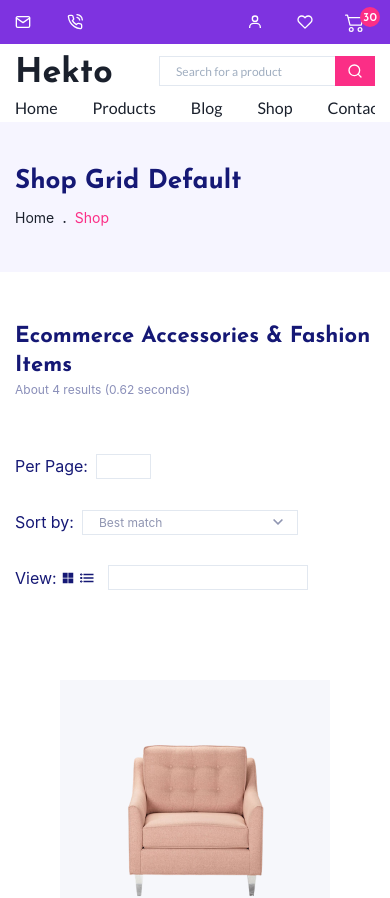
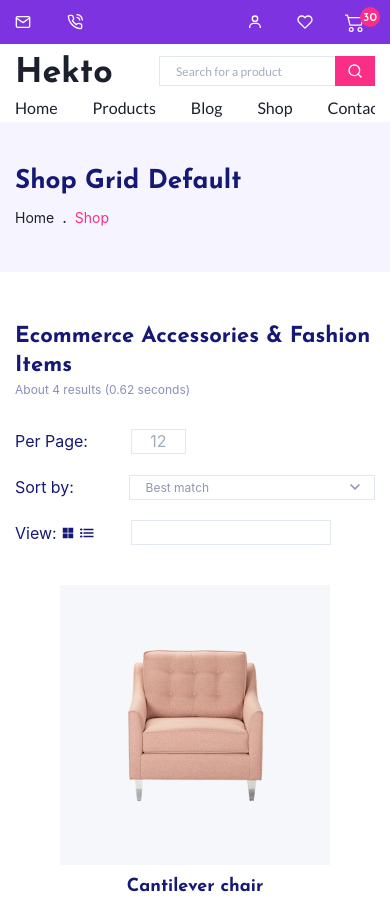
Before and after one commit to anacornachi/hekto-ecommerce, a Next.js app: page /shop in a window 390 px wide. Shown: the top 898 px of the page. Built offline with nearby package versions, Linux system fonts and the light colour scheme; no server answers.

Commit message:
wip: shop header - fixing responsiveness

```diff
--- a/src/components/ui/ShopHeader.tsx
+++ b/src/components/ui/ShopHeader.tsx
@@ -10,11 +10,11 @@ export type Props = {
 export default function ShopHeader({value, time}: Props) {
   return (
     <Flex
-      direction={{base: 'column', md: 'row'}}
+      direction={{base: 'column', lg: 'row'}}
       w="100%"
-      gap={{base: '55px', md: '0'}}
+      gap={{base: '30px', md: '30px', lg: '0'}}
     >
-      <Flex w={{base: '100%', md: '50%'}} direction="column">
+      <Flex w={{base: '100%', lg: '50%'}} direction="column" as="section">
         <Heading as="h1" fontFamily="josefin" color="navyBlue" fontSize="22px">
           Ecommerce Accessories & Fashion Items
         </Heading>
@@ -23,43 +23,50 @@ export default function ShopHeader({value, time}: Props) {
         </Text>
       </Flex>
       <Flex
-        gap="30px"
-        w={{base: '100%', md: '50%'}}
+        as="section"
+        gap={{base: '20px', md: '30px'}}
+        w={{base: '100%', lg: '50%'}}
         justify={{base: 'start', md: 'end'}}
         direction={{base: 'column', md: 'row'}}
       >
-        <Flex align="center">
+        <Flex align="center" w={{base: '100%', lg: '33%'}}>
           <label
-            style={{fontSize: '16px', color: '#151875'}}
+            style={{fontSize: '16px', color: '#151875', width: '30%'}}
             id="view-per-page"
           >
             Per Page:
           </label>
           <Input
+            borderRadius="none"
+            color="navyBlue"
+            h="25px"
+            id="view-per-page"
+            max="20"
+            maxW="55px"
+            min="0"
+            ml="8px"
+            placeholder="12"
+            textAlign="center"
             type="number"
-            min="0"
-            w="55px"
-            ml="8px"
-            h="25px"
-            max="20"
-            id="view-per-page"
-            color="navyBlue"
-            borderRadius="none"
-            textAlign="center"
+            w="70%"
           />
         </Flex>
-        <Flex align="center">
-          <label style={{fontSize: '16px', color: '#151875'}} id="sort-page">
+        <Flex align="center" w="100%">
+          <label
+            style={{fontSize: '16px', color: '#151875', width: '30%'}}
+            id="sort-page"
+          >
             Sort by:
           </label>
           <Select
             borderRadius="none"
             color="description"
-            id="sort-page"
-            w="60%"
-            ml="8px"
             fontSize="12px"
             h="25px"
+            id="sort-page"
+            ml="8px"
+            w="70%"
+            maxW={{base: '100%', md: '120px'}}
           >
             <option value="best-match" selected>
               Best match
@@ -70,22 +77,25 @@ export default function ShopHeader({value, time}: Props) {
             <option value="bigger-discounts">Bigger Discounts</option>
           </Select>
         </Flex>
-        <Flex align="center" gap="5px">
-          <label style={{fontSize: '16px', color: '#151875'}} id="view-way">
-            View:
-          </label>
-          <IoGridSharp color="#151875" size="12px" />
-          <IoListSharp color="#151875" />
+        <Flex w="100%">
+          <Flex align="center" gap="5px" w="30%">
+            <label style={{fontSize: '16px', color: '#151875'}} id="view-way">
+              View:
+            </label>
+            <IoGridSharp color="#151875" size="12px" />
+            <IoListSharp color="#151875" />
+          </Flex>
           <Input
+            borderRadius="none"
+            color="navyBlue"
+            fontSize="12px"
+            h="25px"
+            id="view-way"
+            max="20"
+            maxW="200px"
             min="0"
-            w="200px"
             ml="8px"
-            h="25px"
-            max="20"
-            id="view-way"
-            color="navyBlue"
-            borderRadius="none"
-            fontSize="12px"
+            w="70%"
           />
         </Flex>
       </Flex>
--- a/src/pages/shop/index.tsx
+++ b/src/pages/shop/index.tsx
@@ -17,9 +17,9 @@ export default function ShopGrid() {
           w="100%"
           gap={{base: 0, sm: '30px', md: '43px', lg: '63px', xl: '93px'}}
           wrap="wrap"
-          mt={{base: '20px'}}
           justify="center"
-          py="70px"
+          pt="70px"
+          py="40px"
         >
           {products.map((product) => (
             <ProductCard key={product.id} {...product} variant="circle" />
```
